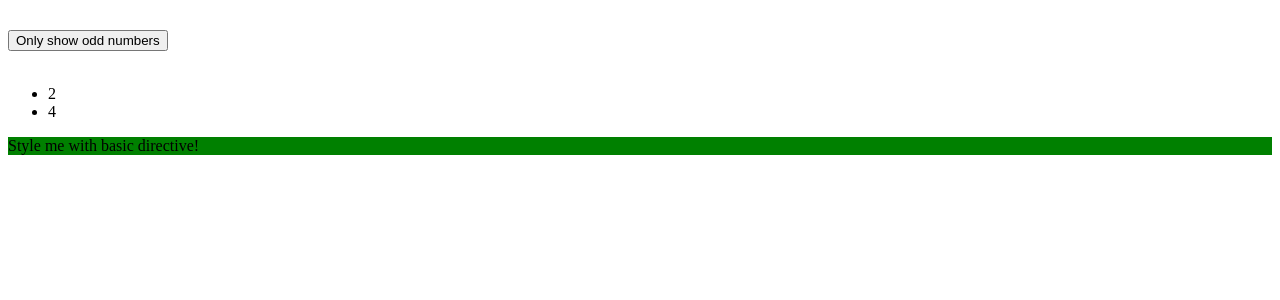
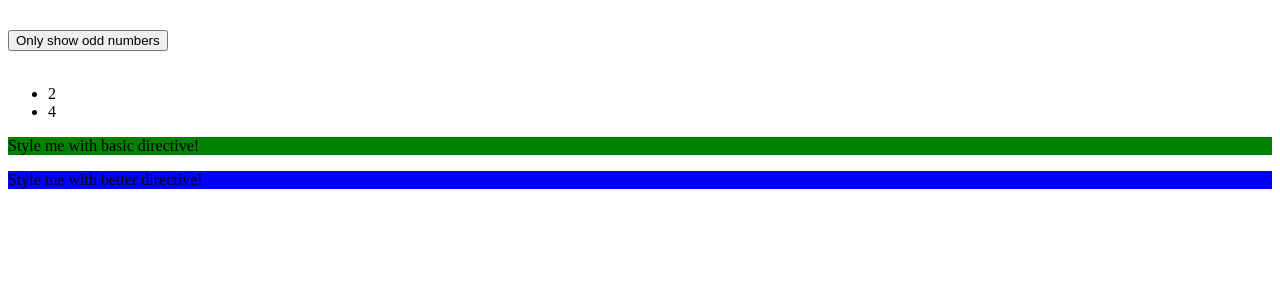
Before and after one commit to ng1v4n85/directives, an Angular app: page / in a window 1280 px wide. Shown: the top 300 px of the page. Built offline with nearby package versions, Linux system fonts and the light colour scheme.

Commit message:
Using the Renderer to build a Better Attribute Directive

```diff
--- a/src/app/app.component.html
+++ b/src/app/app.component.html
@@ -26,6 +26,7 @@
         </div>
       </ul>
       <p appBasicHighlight>Style me with basic directive!</p>
+      <p appBetterHighlight>Style me with better directive!</p>
     </div>
   </div>
 </div>
--- a/src/app/app.module.ts
+++ b/src/app/app.module.ts
@@ -3,11 +3,13 @@ import { BrowserModule } from '@angular/platform-browser';
 
 import { AppComponent } from './app.component';
 import { BasicHighlightDirective } from './basic-highlight/basic-highlight.directive';
+import { BetterHighlightDirective } from './better-highlight/better-highlight.directive';
 
 @NgModule({
   declarations: [
     AppComponent,
-    BasicHighlightDirective
+    BasicHighlightDirective,
+    BetterHighlightDirective
   ],
   imports: [
     BrowserModule
--- /dev/null
+++ b/src/app/better-highlight/better-highlight.directive.ts
@@ -0,0 +1,13 @@
+import { Directive, ElementRef, OnInit, Renderer2 } from '@angular/core';
+
+@Directive({
+  selector: '[appBetterHighlight]'
+})
+export class BetterHighlightDirective implements OnInit{
+
+  constructor(private elRef: ElementRef, private renderer: Renderer2) { }
+
+  ngOnInit(): void {
+    this.renderer.setStyle(this.elRef.nativeElement, 'background-color', 'blue');
+  }
+}
```
